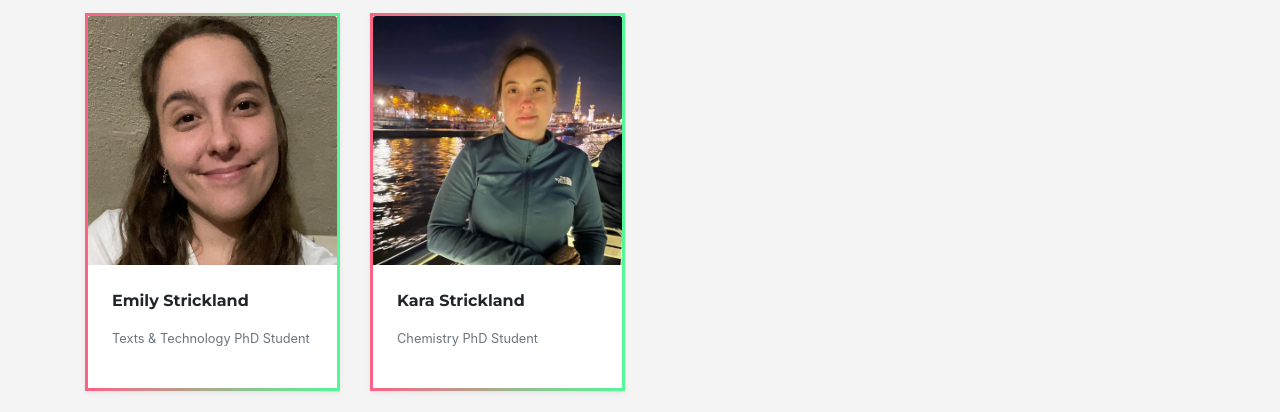
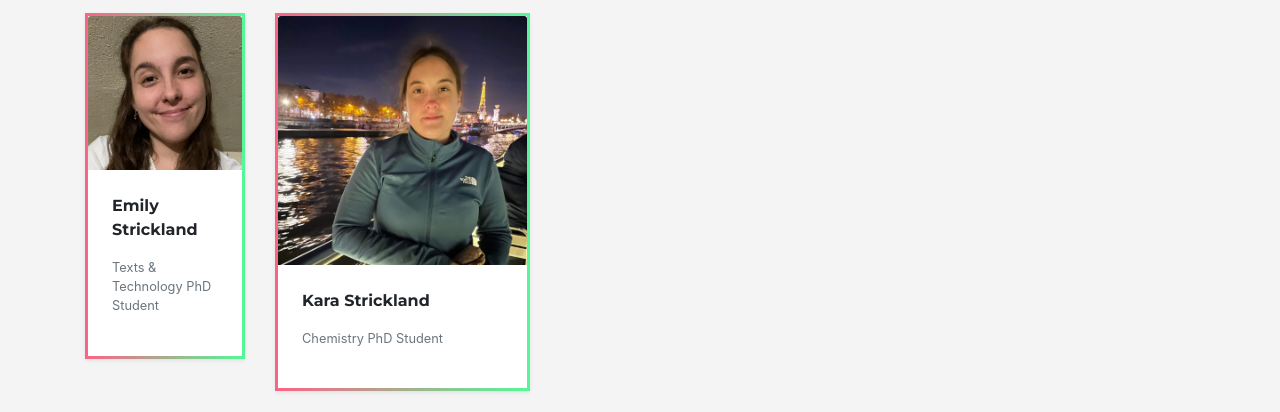
Before and after one commit to emilystrickland2/Strickland_Squared, a website: page about.html in a window 1280 px wide. Shown: the part 506-918 px from the top of the page. Drawn offline with nearby package versions, Linux system fonts and the light colour scheme.

Commit message:
Update about.html

```diff
--- a/about.html
+++ b/about.html
@@ -95,7 +95,7 @@
 <!--Twin cards-->
 <div class="container ">
 <div class="row">
-      <div class="col-lg-3 col-md-2 mb-4 mb-lg-0 ">
+      <div class="col-lg-2 col-md-2 mb-2 mb-lg-0 ">
 
           <!-- Card-->
           <div class="card shadow-sm rounded border-gradient border-gradient-std mb-4">
```
